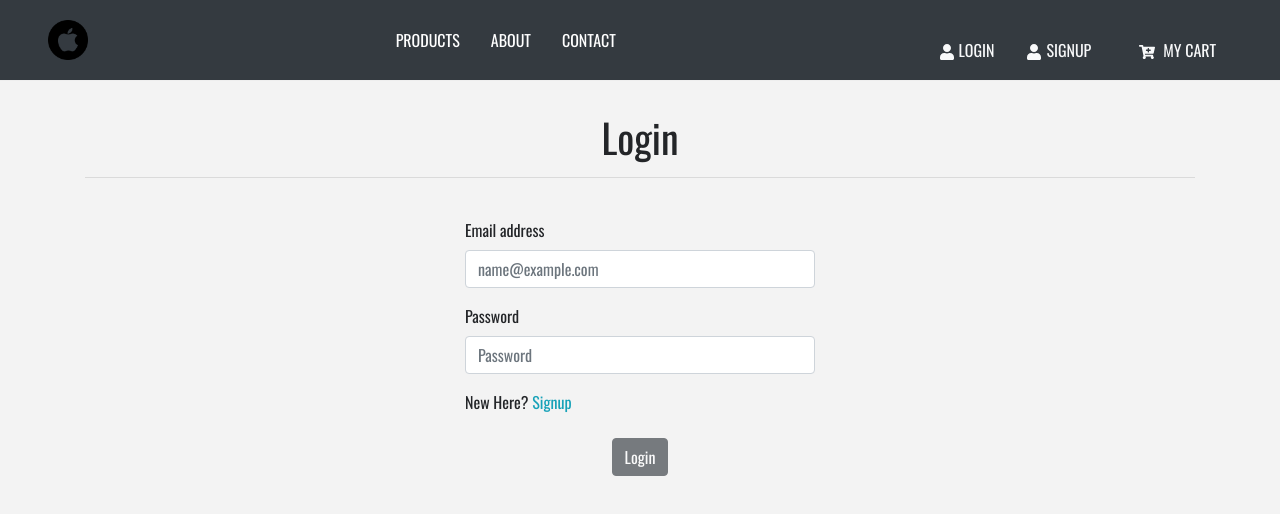
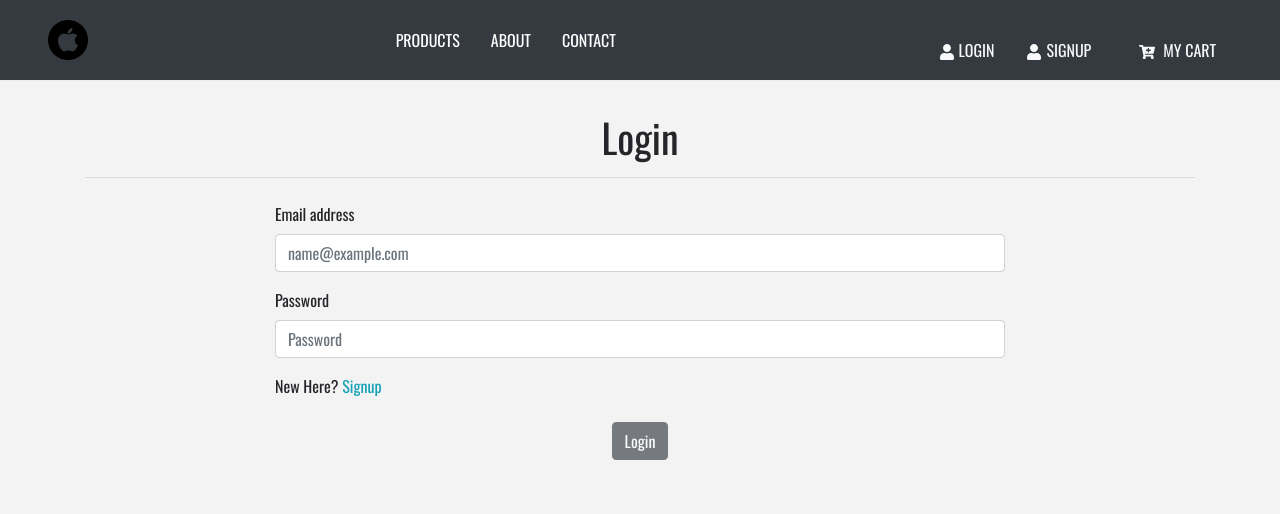
Before and after one commit to KevinAndary/React-app, a React (Create React App) app: page /login in a window 1280 px wide. Shown: the top 514 px of the page. Built offline with nearby package versions, Linux system fonts and the light colour scheme.

Commit message:
Update Login.js

```diff
--- a/src/components/Login.js
+++ b/src/components/Login.js
@@ -1,5 +1,5 @@
-import React from "react";
-import { Link } from "react-router-dom";
+import React from 'react';
+import { Link } from 'react-router-dom';
 
 const Login = () => {
     return (
@@ -7,32 +7,32 @@ const Login = () => {
             <div className="container my-3 py-3">
                 <h1 className="text-center">Login</h1>
                 <hr />
-        <div class="row my-4 h-100">
-          <div className="col-md-4 col-lg-4 col-sm-8 mx-auto">
+                <div className="row my-4">
+                    <div className="col-md-8 mx-auto">
                         <form>
-              <div class="my-3">
-                <label for="display-4">Email address</label>
+                            <div className="form-group">
+                                <label htmlFor="Email">Email address</label>
                                 <input
                                     type="email"
-                  class="form-control"
-                  id="floatingInput"
+                                    className="form-control"
+                                    id="Email"
                                     placeholder="name@example.com"
                                 />
                             </div>
-              <div class="my-3">
-                <label for="floatingPassword display-4">Password</label>
+                            <div className="form-group">
+                                <label htmlFor="Password">Password</label>
                                 <input
                                     type="password"
-                  class="form-control"
-                  id="floatingPassword"
+                                    className="form-control"
+                                    id="Password"
                                     placeholder="Password"
                                 />
                             </div>
                             <div className="my-3">
-                <p>New Here? <Link to="/Signup" className="text-decoration-underline text-info">Signup</Link> </p>
+                                <p>New Here? <Link to="/signup" className="text-decoration-underline text-info">Signup</Link> </p>
                             </div>
                             <div className="text-center">
-                <button class="my-2 mx-auto btn btn-dark" type="submit" disabled>
+                                <button className="my-2 btn btn-dark" type="submit" disabled>
                                     Login
                                 </button>
                             </div>
@@ -41,7 +41,7 @@ const Login = () => {
                 </div>
             </div>
         </>
-  );
-};
+    )
+}
 
 export default Login;
```
Lines whose indentation alone changed are shown as unchanged.
